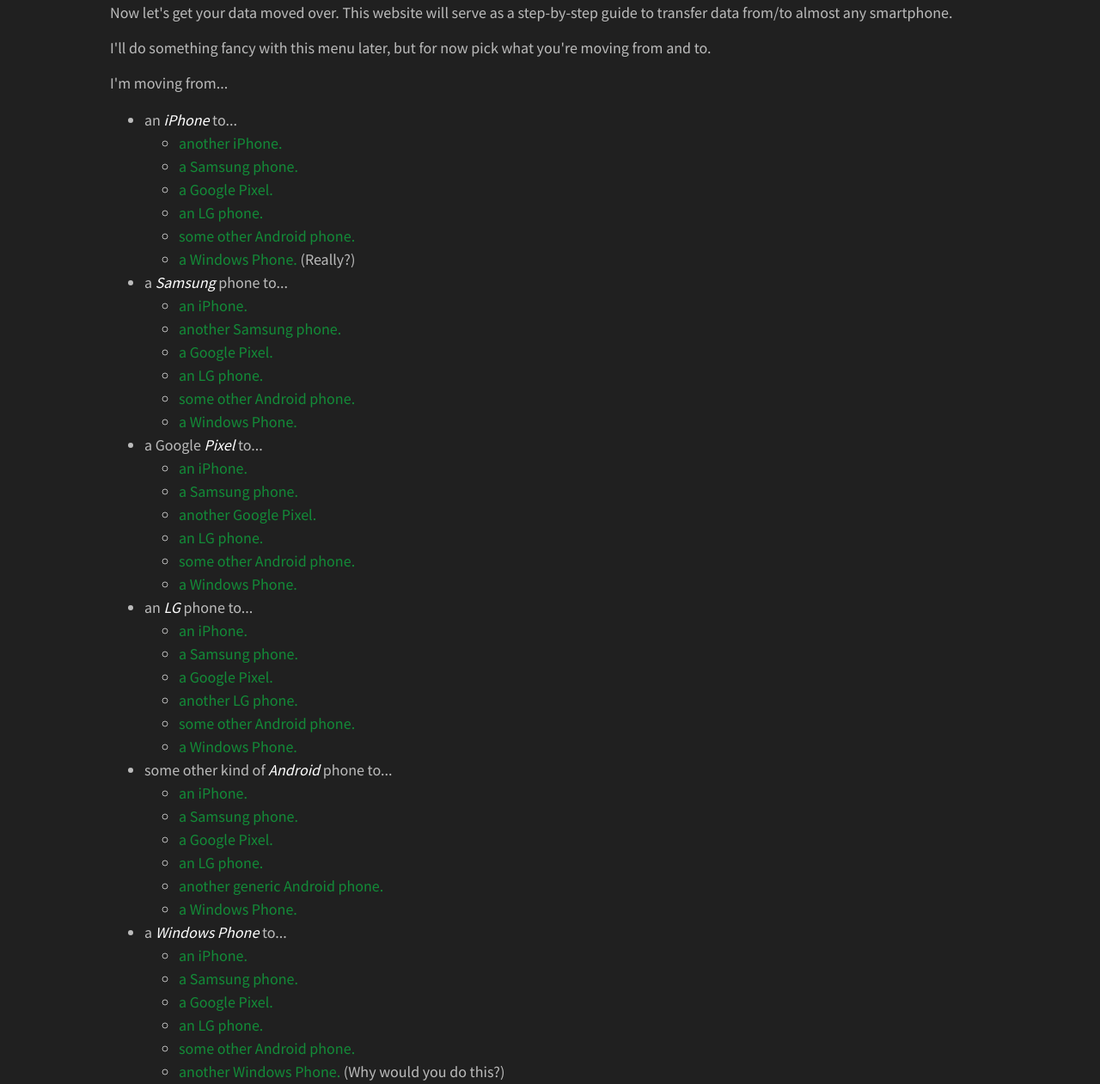
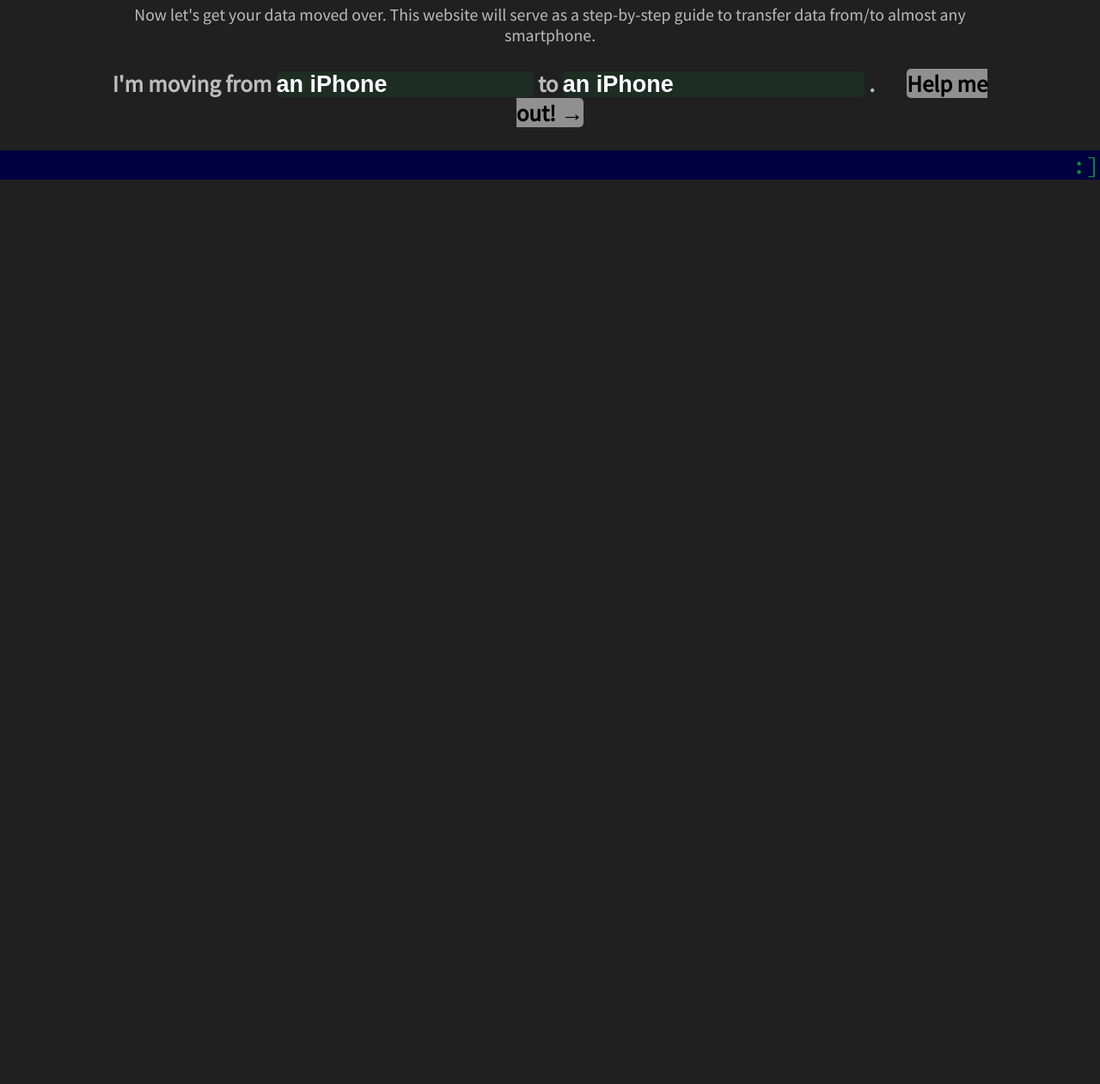
Before and after one commit to digital-diplomat/movemyphonedata.com, a plain HTML site: page index.html in a window 1280 px wide. Shown: the part 160-1421 px from the top of the page at 86% size. After the commit the page ends 800 px from the top, so only its background shows below. Drawn offline with Linux system fonts and the light colour scheme.

Commit message:
Added new intro menu

```diff
--- a/index.html
+++ b/index.html
@@ -6,6 +6,15 @@
         <link href="https://fonts.googleapis.com/css2?family=Source+Code+Pro&display=swap" rel="stylesheet"> <!--Source Code Pro (Titles)-->
         <link href="https://fonts.googleapis.com/css2?family=Source+Sans+Pro&display=swap" rel="stylesheet"> <!--Source Sans Pro (Body, etc.)-->
         <link rel="stylesheet" href="style/style.css"/>
+        <script>
+            function changeLink() {
+                btn = document.getElementById("to-guide");
+                from = document.getElementById("from")
+                to = document.getElementById("to")
+
+                btn.setAttribute("href", "guides/" + from.value + "/" + to.value + ".html")
+            }
+        </script>
 
         <!--Tab Data-->
         <title>
@@ -25,80 +34,35 @@
             Congratulations on your new phone!
         </h1>
 
-        <p>
+        <p class="intro">
             Now let's get your data moved over. This website will serve as a step-by-step guide to transfer data from/to
             almost any smartphone.
         </p>
 
-        <p>
-            I'll do something fancy with this menu later, but for now pick what you're moving from and to.
+        <p class="selector">
+        I'm moving from
+        <select id="from" name="from" onchange="changeLink()">
+            <option value="iOS" selected>an iPhone</option>
+            <option value="Samsung">a Samsung phone</option>
+            <option value="Pixel">a Google Pixel</option>
+            <option value="LG">an LG phone</option>
+            <option value="Android">another Android phone</option>
+            <option value="Windows">a Windows phone</option>
+        </select>
+        to
+        <select id="to" name="to" onchange="changeLink()">
+            <option value="iOS" selected>an iPhone</option>
+            <option value="Samsung">a Samsung phone</option>
+            <option value="Pixel">a Google Pixel</option>
+            <option value="LG">an LG phone</option>
+            <option value="Android">another Android phone</option>
+            <option value="Windows">a Windows phone (Really?)</option>
+        </select>
+        . <a class="button" id="to-guide" href="guides/iOS/iOS.html">Help me out! &rightarrow;</a>
         </p>
-
-        <p>
-            I'm moving from...
-            <ul>
-                <li>an <em>iPhone</em> to...
-                    <ul>
-                        <li><a href="guides/iOS/iOS.html">another iPhone.</a></li>
-                        <li><a href="guides/iOS/Samsung.html">a Samsung phone.</a></li>
-                        <li><a href="guides/iOS/Pixel.html">a Google Pixel.</a></li>
-                        <li><a href="guides/iOS/LG.html">an LG phone.</a></li>
-                        <li><a href="guides/iOS/Android.html">some other Android phone.</a></li>
-                        <li><a href="guides/iOS/Windows.html">a Windows Phone.</a> (Really?)</li>
-                    </ul>
-                </li>
-                <li>a <em>Samsung</em> phone to...
-                    <ul>
-                        <li><a href="guides/Samsung/iOS.html">an iPhone.</a></li>
-                        <li><a href="guides/Samsung/Samsung.html">another Samsung phone.</a></li>
-                        <li><a href="guides/Samsung/Pixel.html">a Google Pixel.</a></li>
-                        <li><a href="guides/Samsung/LG.html">an LG phone.</a></li>
-                        <li><a href="guides/Samsung/Android.html">some other Android phone.</a></li>
-                        <li><a href="guides/Samsung/Windows.html">a Windows Phone.</a></li>
-                    </ul>
-                </li>
-                <li>a Google <em>Pixel</em> to...
-                    <ul>
-                        <li><a href="guides/Pixel/iOS.html">an iPhone.</a></li>
-                        <li><a href="guides/Pixel/Samsung.html">a Samsung phone.</a></li>
-                        <li><a href="guides/Pixel/Pixel.html">another Google Pixel.</a></li>
-                        <li><a href="guides/Pixel/LG.html">an LG phone.</a></li>
-                        <li><a href="guides/Pixel/Android.html">some other Android phone.</a></li>
-                        <li><a href="guides/Pixel/Windows.html">a Windows Phone.</a></li>
-                    </ul>
-                </li>
-                <li>an <em>LG</em> phone to...
-                    <ul>
-                        <li><a href="guides/LG/iOS.html">an iPhone.</a></li>
-                        <li><a href="guides/LG/Samsung.html">a Samsung phone.</a></li>
-                        <li><a href="guides/LG/Pixel.html">a Google Pixel.</a></li>
-                        <li><a href="guides/LG/LG.html">another LG phone.</a></li>
-                        <li><a href="guides/LG/Android.html">some other Android phone.</a></li>
-                        <li><a href="guides/LG/Windows.html">a Windows Phone.</a></li>
-                    </ul>
-                </li>
-                <li>some other kind of <em>Android</em> phone to...
-                    <ul>
-                        <li><a href="guides/Android/iOS.html">an iPhone.</a></li>
-                        <li><a href="guides/Android/Samsung.html">a Samsung phone.</a></li>
-                        <li><a href="guides/Android/Pixel.html">a Google Pixel.</a></li>
-                        <li><a href="guides/Android/LG.html">an LG phone.</a></li>
-                        <li><a href="guides/Android/Android.html">another generic Android phone.</a></li>
-                        <li><a href="guides/Android/Windows.html">a Windows Phone.</a></li>
-                    </ul>
-                </li>
-                <li>a <em>Windows Phone</em> to...
-                    <ul>
-                        <li><a href="guides/Windows/iOS.html">an iPhone.</a></li>
-                        <li><a href="guides/Windows/Samsung.html">a Samsung phone.</a></li>
-                        <li><a href="guides/Windows/Pixel.html">a Google Pixel.</a></li>
-                        <li><a href="guides/Windows/LG.html">an LG phone.</a></li>
-                        <li><a href="guides/Windows/Android.html">some other Android phone.</a></li>
-                        <li><a href="guides/Windows/Windows.html">another Windows Phone.</a> (Why would you do this?)</li>
-                    </ul>
-                </li>
-            </ul>
-        </p>
+        <!--<span class="row">
+            <a class="button" id="to-guide" href="guides/iOS/iOS.html">Help me out! &rightarrow;</a>
+        </span>-->
 
     <footer><a href="https://github.com/digital-diplomat">:]</a></footer>
 </html>
--- a/style/style.css
+++ b/style/style.css
@@ -29,8 +29,38 @@ header {
     background-color: var(--dark-blue);
 }
 
+.button {
+    text-align: center;
+    border-radius: 5px 5px;
+    background-color: #FFFFFF80;
+    color: black;
+}
+
+#to-guide {
+    text-align: center;
+    margin-left: 32px;
+}
+
 .intro {
     font-size: 110%;
+    text-align: center;
+}
+
+select {
+    background-color: #138b3820;
+    color: white;
+    font-weight: inherit;
+    font-size: inherit;
+    border: #00000000;
+    border-radius: 5px 5px;
+    -webkit-appearance: none;
+    -moz-appearance: none;
+}
+
+.selector {
+    font-weight: bolder;
+    font-size: 150%;
+    text-align: center;
 }
 
 /* Image Layout and Delimiters */
@@ -41,6 +71,7 @@ hr {
 
 .row {
     display: flex;
+    justify-content: center;
     width: 75%;
     margin: auto;
 }
```
